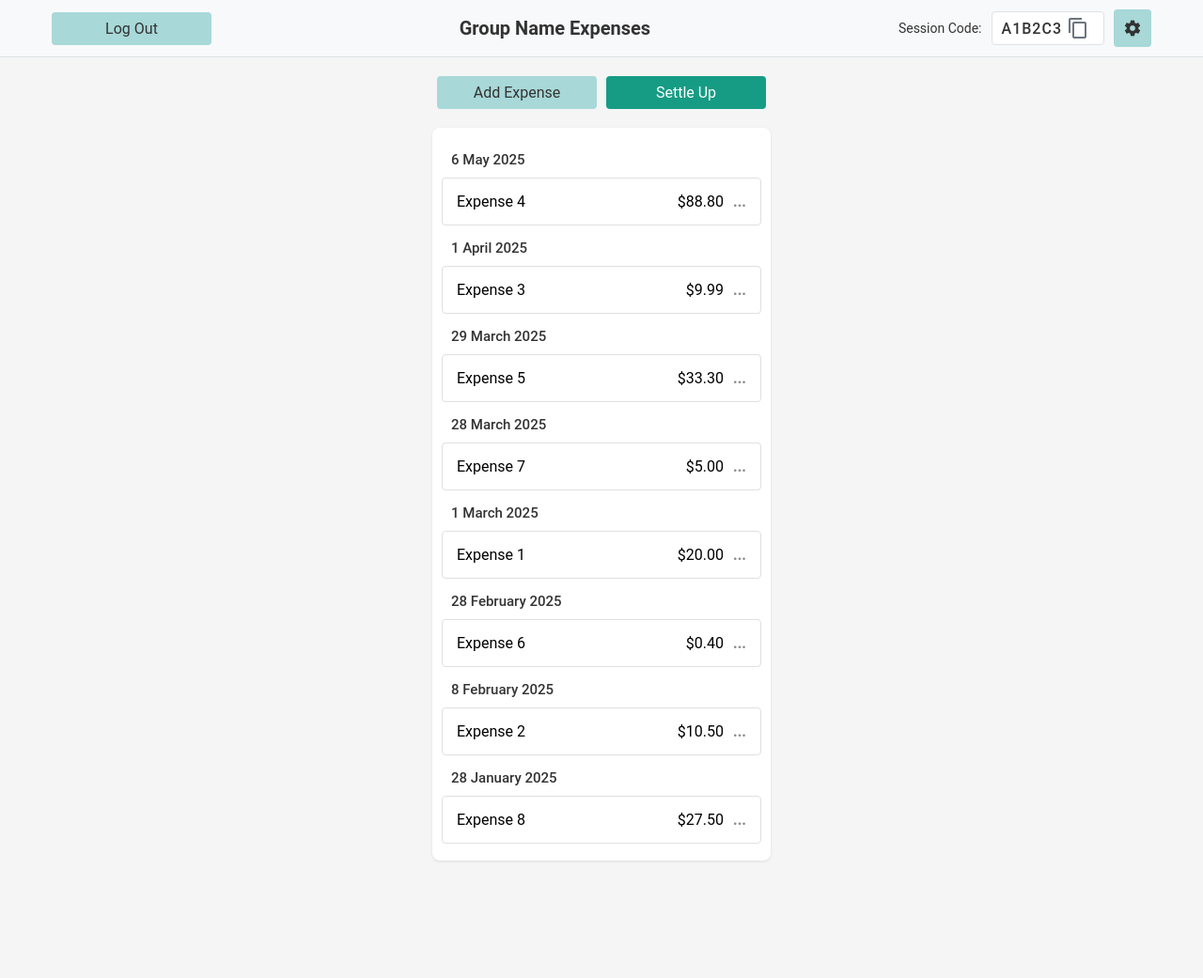
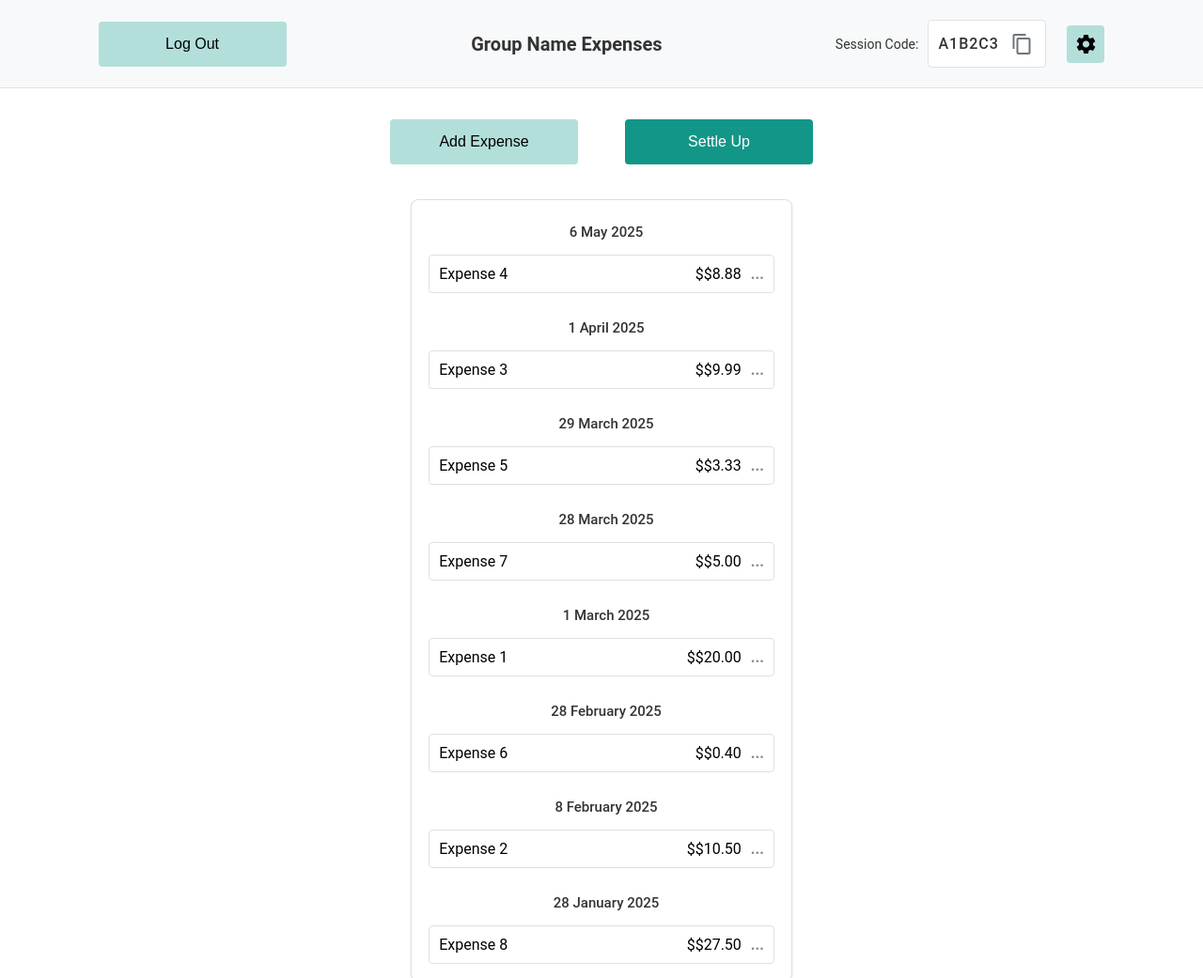
Before and after one commit to Rengark/CSD3156_WHO2PAY, a website: page Who2Pay/public/expense-list.html in a window 1280 px wide. Shown: the top 1041 px of the page at 94% size. Before the commit the page ends 936 px from the top, so only its background shows below. Drawn offline with Linux system fonts and the light colour scheme.

Commit message:
Update expense list page

```diff
--- a/Who2Pay/public/css/style-expense-list.css
+++ b/Who2Pay/public/css/style-expense-list.css
@@ -1,13 +1,10 @@
 /* ---------- NAVBAR ---------- */
-* {
-    margin: 0;
-    padding: 0;
-    box-sizing: border-box;
-    font-family: Roboto, sans-serif;
-}
-
 .navbar {
     width: 100%;
+    display: block;
+    margin: 0 0 0 0;
+    padding: 0 0 0 0;
+    box-sizing: border-box;
     background-color: #f8f9fa;
     border-bottom: 1px solid #dee2e6;
     padding: 10px 0;
@@ -15,38 +12,17 @@
 
 .nav-container {
     display: flex;
-    justify-content: space-between;
+    justify-content: space-around;
     align-items: center;
-    max-width: 1200px;
+    width: 100%;
     margin: 0 auto;
-    padding: 0 15px;
+    padding: 0;
 }
 
 .nav-title {
     font-size: 20px;
     font-weight: bold;
     color: #333;
-}
-
-.btn {
-    padding: 8px 15px;
-    border: none;
-    border-radius: 4px;
-    width: 100%; /* Make each button take equal width */
-    max-width: 170px; /* Limit maximum width to match design */
-    font-size: 16px;
-    cursor: pointer;
-    transition: background-color 0.2s;
-}
-
-
-.btn-teal {
-    background-color: #a8d8d8;
-    color: #333;
-}
-
-.btn-teal:hover {
-    background-color: #8ec9c9;
 }
 
 .session-container {
@@ -66,13 +42,15 @@
     background-color: white;
     border: 1px solid #dee2e6;
     border-radius: 4px;
-    padding: 5px 10px;
+    padding: 0px 0px 0px 10px;
 }
 
 .session-code {
     font-size: 16px;
     font-weight: 500;
     color: #333;
+    align-items: center;
+    text-align: center;
     letter-spacing: 1px;
 }
 
@@ -80,7 +58,7 @@
     background: none;
     border: none;
     cursor: pointer;
-    padding: 0 5px;
+    padding: 0;
     color: #6c757d;
     display: flex;
     align-items: center;
@@ -90,55 +68,20 @@
     color: #333;
 }
 
-.settings-btn {
-    width: 40px;
-    height: 40px;
-    display: flex;
-    align-items: center;
-    justify-content: center;
-    padding: 0;
-}
-
-/* Material Icons specific styles */
-.material-icons {
-    font-size: 18px;
-    line-height: 1;
-}
-
-.settings-btn .material-icons {
-    font-size: 20px;
-}
-
 
 /* ---------- EXPENSE LIST ---------- */
-body {
-    font-family: Roboto, sans-serif;
-    background-color: #f5f5f5;
-}
-
-.main-container {
-    max-width: 400px; /* Adjust this value to control the width */
-    margin: 0 auto; /* Centers the container */
-    padding: 20px;
-}
-
-.button-container {
-    display: flex;
-    gap: 10px;
-    margin-bottom: 20px;
-    width: 100%; /* Ensure the button container takes full width */
-    justify-content: center; /* Center the buttons */
-}
-
-.btn-darkgreen {
-    background-color: #169c84;
-    color: white;
-}
 
 .expenses-container {
     background-color: white;
     border-radius: 8px;
+    border: 1px solid #e0e0e0;
     padding: 10px;
+	display: flex;
+	flex-direction: column;
+    align-items: center;
+    max-width: 30%;
+    min-width: 350px;
+    gap: 5px;
     box-shadow: 0 1px 3px rgba(0, 0, 0, 0.1);
 }
 
@@ -153,12 +96,14 @@ body {
     display: flex;
     justify-content: space-between;
     align-items: center;
-    padding: 15px;
+    padding: 10px;
+    margin: 0;
     margin-bottom: 8px;
     background-color: white;
     border: 1px solid #e0e0e0;
     border-radius: 4px;
     cursor: pointer;
+    width: 90%;
 }
 
 .expense-name {
--- a/Who2Pay/public/css/style-general.css
+++ b/Who2Pay/public/css/style-general.css
@@ -1,13 +1,15 @@
 body {
 	font-family: Roboto, sans-serif;
     display: flex;
+    flex-direction: column;
     justify-content: center;
     align-items: center;
-	margin: auto;
-	padding: 25px;
+	margin: 0 0 0 0;
+	padding: 0 0 0 0;
 }
 
 .main-container {
+    display: block;
     text-align: center;
     align-items: center;
     width: 100%;
@@ -28,10 +30,10 @@ body {
 	flex-direction: row;
     justify-content: center;
     align-items: center;
+    width: 100%;
     margin: 0 auto; /* Centers the container */
     margin-bottom: 25px;
 	gap: 25px;
-    padding: 25px;
 }
 
 
@@ -61,6 +63,11 @@ h1 {
     margin: 0 20px;
 }
 
+/* Material Icons specific styles */
+.material-icons {
+    font-size: 18px;
+    line-height: 1;
+}
 
 
 
--- a/Who2Pay/public/expense-list.html
+++ b/Who2Pay/public/expense-list.html
@@ -4,6 +4,7 @@
     <meta charset="UTF-8">
     <meta name="viewport" content="width=device-width, initial-scale=1.0">
     <title>Expenses App</title>
+    <link rel="stylesheet" href="/css/style-general.css">
     <link rel="stylesheet" href="/css/style-expense-list.css">
     <!-- Google Material Icons -->
     <link href="https://fonts.googleapis.com/icon?family=Material+Icons" rel="stylesheet">
@@ -11,7 +12,7 @@
 <body>
     <nav class="navbar">
         <div class="nav-container">
-            <button class="btn btn-teal" id="logoutBtn">Log Out</button>
+            <button type="logout" id="logout" class="light-green">Log Out</button>
 
             <div class="nav-title">
                 <span id="groupNamePlaceholder"></span> Expenses
@@ -25,19 +26,19 @@
                         <span class="material-icons">content_copy</span>
                     </button>
                 </div>
-                <button class="btn btn-teal settings-btn">
+                <button type="navSettings" id="navSettings" class="light-green square-btn">
                     <span class="material-icons">settings</span>
                 </button>
             </div>
         </div>
     </nav>
     <div class="main-container">
-        <div class="button-container">
-            <button class="btn btn-teal" id="addExpenseBtn">Add Expense</button>
-            <button class="btn btn-darkgreen" id="settleUpBtn">Settle Up</button>
+        <div class="center-container">
+            <button class="light-green" type="navExpenseCreation" id="navExpenseCreation">Add Expense</button> <!--- Navigates to expense creation page -->
+            <button class="dark-green" type="navBalances" id="navBalances">Settle Up</button> <!--- Navigates to balances page -->
         </div>
 
-        <div class="expenses-container" id="expensesContainer">
+        <div class="expenses-container column-container " id="expensesContainer">
             <!-- Expenses will be populated here by JavaScript -->
         </div>
     </div>
--- a/Who2Pay/public/js/expense-list.js
+++ b/Who2Pay/public/js/expense-list.js
@@ -1,9 +1,10 @@
 // ---------- NAVBAR ---------- //
 
 // This function initializes the navbar with the group name
-function initNavbar(groupName) {
+function initNavbar(groupName, groupCode) {
     // Set the group name in the navbar
     document.getElementById('groupNamePlaceholder').textContent = groupName;
+    document.getElementById('sessionCode').textContent = groupCode;
 
     // Add click event listener to the copy button
     document.getElementById('copyBtn').addEventListener('click', function() {
@@ -12,7 +13,7 @@ function initNavbar(groupName) {
     });
 
     // Add click event listener to the logout button
-    document.getElementById('logoutBtn').addEventListener('click', function() {
+    document.getElementById('logout').addEventListener('click', function() {
         // Handle logout functionality here
         console.log('Logging out...');
     });
@@ -23,21 +24,26 @@ function initNavbar(groupName) {
 
 // sample
 const ExpensesArrayModule = (() => {
-    let expensesArray = [
-        { id: 69, name: "Expense 1", amount: 20.00, date: "2025-03-01" },
-        { id: 420, name: "Expense 2", amount: 10.50, date: "2025-02-08" },
-        { id: 333, name: "Expense 3", amount: 9.99, date: "2025-04-01" },
-        { id: 123, name: "Expense 4", amount: 88.8, date: "2025-05-06" },
-        { id: 23, name: "Expense 5", amount: 33.3, date: "2025-03-29" },
-        { id: 14, name: "Expense 6", amount: 0.40, date: "2025-02-28" },
-        { id: 72, name: "Expense 7", amount: 5.00, date: "2025-03-28" },
-        { id: 68, name: "Expense 8", amount: 27.50, date: "2025-01-28" }
-    ];
+    let expensesArray = [];
 
     let htmlMappedExpenses = [];
 
     return {
-        addExpenses: (item) => expensesArray.push(item),
+        populateExpenses: () => {
+            // @TODO Brandon - populate the expensesArray with expenses formatted as
+            // { id: int, expenseName: String, amount: int, date: date in YYYY-MM-DD format}
+
+            expensesArray = [
+                { id: 69, name: "Expense 1", amount: 2000, date: "2025-03-01" },
+                { id: 420, name: "Expense 2", amount: 1050, date: "2025-02-08" },
+                { id: 333, name: "Expense 3", amount: 999, date: "2025-04-01" },
+                { id: 123, name: "Expense 4", amount: 888, date: "2025-05-06" },
+                { id: 23, name: "Expense 5", amount: 333, date: "2025-03-29" },
+                { id: 14, name: "Expense 6", amount: 40, date: "2025-02-28" },
+                { id: 72, name: "Expense 7", amount: 500, date: "2025-03-28" },
+                { id: 68, name: "Expense 8", amount: 2750, date: "2025-01-28" }
+            ];
+        },
         getExpenses: () => [...expensesArray], // Return a copy to prevent direct modification
         addHtmlMapping: (item) => htmlMappedExpenses.push(item),
         getHtmlMapping: () => [...htmlMappedExpenses] // Return a copy to prevent direct modification
@@ -69,6 +75,15 @@ function groupExpensesByDate(expenses) {
 // Function to render expenses
 function renderExpenses() {
     const container = document.getElementById('expensesContainer');
+
+    // Check if the expense list is empty
+    if(ExpensesArrayModule.getExpenses().length === 0)
+    {
+        container.innerHTML += `<div id="no-expenses-msg" class="info-text">All settled up.</div>`;
+        return;
+    }
+
+    // Expense list is not empty, populate it with entries
     const groupedExpenses = groupExpensesByDate(ExpensesArrayModule.getExpenses());
 
     let html = '';
@@ -84,7 +99,7 @@ function renderExpenses() {
                 <div class="expense-item" id="${expenseElementId}">
                     <div class="expense-name">${expense.name}</div>
                     <div class="expense-right">
-                        <div class="expense-amount">$${expense.amount.toFixed(2)}</div>
+                        <div class="expense-amount">$${formatAmount(expense.amount)}</div>
                         <div class="expense-options">...</div>
                     </div>
                 </div>
@@ -119,18 +134,26 @@ function editExpense(expenseId) {
 }
 
 // Add event listeners to the top buttons
-document.getElementById('addExpenseBtn').addEventListener('click', function() {
+document.getElementById('navExpenseCreation').addEventListener('click', function() {
     console.log('Add Expense button clicked');
     // Add your logic to handle adding a new expense
 });
 
-document.getElementById('settleUpBtn').addEventListener('click', function() {
+document.getElementById('navBalances').addEventListener('click', function() {
     console.log('Settle Up button clicked');
     // Add your logic to handle settling up
 });
 
+
+document.getElementById('navSettings').addEventListener('click', function() {
+    console.log('Settings button clicked');
+    // Add your logic to handle settling up
+});
+
+
 // Render expenses and navbar when the page loads
 document.addEventListener('DOMContentLoaded', function() {
-    initNavbar('Group Name'); // @TODO - Replace with group name
+    initNavbar('Group Name', "A1B2C3"); // @TODO - Replace with group name
+    ExpensesArrayModule.populateExpenses();
     renderExpenses();
 });
```
